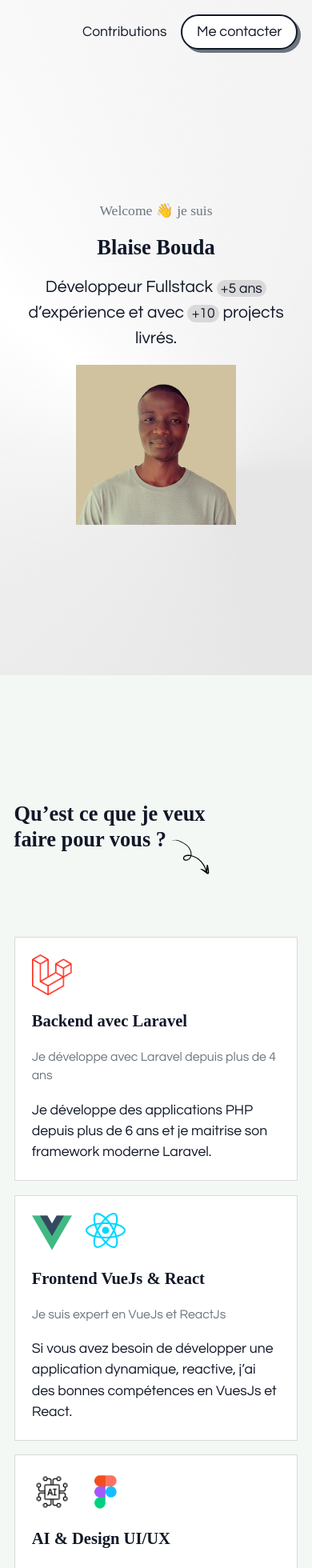
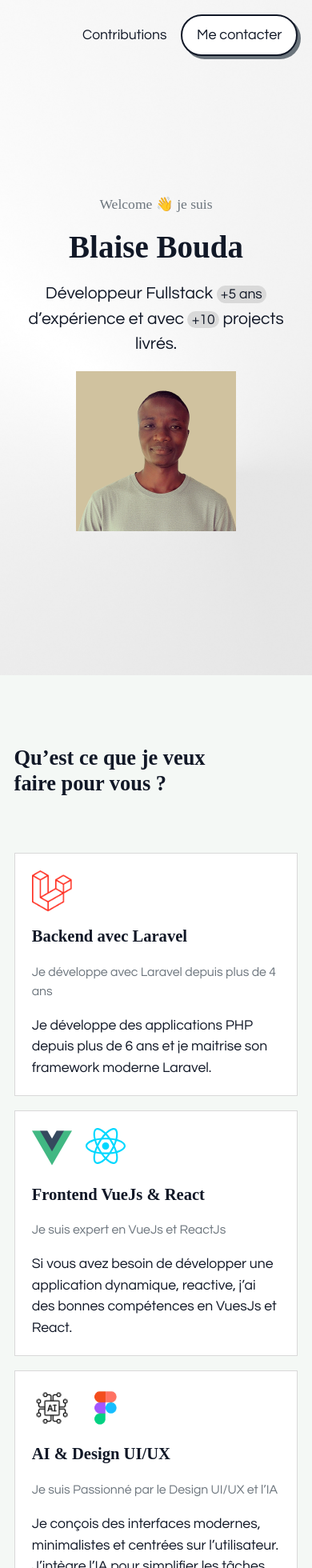
Before and after one commit to BlaiseBouda/dev-portfolio, a React (Vite) app: page / in a window 390 px wide. Shown: the top 1960 px of the page at 80% size. Built offline with nearby package versions, Linux system fonts and the light colour scheme; a web font is replaced by a local one.

Commit message:
refactor: responstive

```diff
--- a/src/App.css
+++ b/src/App.css
@@ -32,6 +32,10 @@ header {
   flex-direction: column;
   align-items: center;
   gap: 1rem;
+}
+
+.hero_container h1 {
+  font-size: clamp(2rem, 10vw, 3rem);
 }
 
 .hero_container .desc {
@@ -194,6 +198,10 @@ footer {
   color: var(--primary-color-700);
 }
 
+.md-hidden {
+  display: none;
+}
+
 @media (width > 768px) {
   .hero_container {
     text-align: left;
@@ -218,4 +226,20 @@ footer {
   .philosophy_container .card {
     padding: 2rem;
   }
+
+  .contributions_container .card {
+    padding: 1.5rem;
+  }
+
+  .space-section {
+    padding-top: 8rem;
+  }
+
+  .top-space {
+    padding-top: 6rem;
+  }
+
+  .md-hidden {
+    display: block;
+  }
 }
--- a/src/components/Reveal.tsx
+++ b/src/components/Reveal.tsx
@@ -9,7 +9,7 @@ interface RevealProps {
 
 export default function Reveal({
   children,
-  threshold = 0.3,
+  threshold = 0.5,
   className = "",
 }: RevealProps) {
   const [isVisible, setIsVisible] = useState(false);
--- a/src/components/SectionTitle.tsx
+++ b/src/components/SectionTitle.tsx
@@ -1,12 +1,18 @@
 import arrow from "../assets/arrow.svg";
 import Reveal from "./Reveal";
 
-export function SectionTitle({ children }: { children: React.ReactNode }) {
+export function SectionTitle({
+  children,
+  className,
+}: {
+  children: React.ReactNode;
+  className?: string;
+}) {
   return (
     <Reveal>
       <h1 className="section-title unbounded">
         {children}
-        <span>
+        <span className={className}>
           <img src={arrow} width={60} height={75} alt="arrow" />
         </span>
       </h1>
--- a/src/index.css
+++ b/src/index.css
@@ -3,6 +3,7 @@
   padding: 0;
   box-sizing: border-box;
   font-family: inherit;
+  color: inherit;
 }
 
 :root {
@@ -117,17 +118,14 @@ main {
   max-width: var(--max-width);
 }
 
-.space-section {
-  padding-top: 8rem;
+.space-section,
+.top-space {
+  padding-top: 4rem;
 }
 
 .section_container {
   display: grid;
   gap: 1rem;
-}
-
-.pt-6 {
-  padding-top: 6rem;
 }
 
 .modal-overlay {
@@ -156,7 +154,7 @@ main {
   opacity: 0.5;
 }
 .modal-body {
-  margin-top: 1rem;
+  padding-top: 2rem;
 }
 
 @keyframes fadeIn {
--- a/src/sections/CallToAction.tsx
+++ b/src/sections/CallToAction.tsx
@@ -15,7 +15,7 @@ export default function CallToAction() {
                 CDD/CDI.
               </p>
             </div>
-            <a href="mailto:issiaka@issiaka.com" className="cta-btn">
+            <a href="mailto:blaisebouda05@gmail.com" className="cta-btn">
               Discutons ensemble
               <span className="arrow">
                 <img src={arrow} width={60} height={75} alt="arrow" />
--- a/src/sections/Contributions.tsx
+++ b/src/sections/Contributions.tsx
@@ -19,7 +19,7 @@ export default function Contributions() {
   return (
     <>
       <Modal isOpen={open} onClose={() => setOpen(false)}>
-        <main>
+        <main id="modal">
           <div className="show_contenair">
             <button
               onClick={() => setOpen(false)}
@@ -41,7 +41,7 @@ export default function Contributions() {
         <SectionTitle>
           Explorez mes top <br /> contributions
         </SectionTitle>
-        <div className="section_container contributions_container pt-6">
+        <div className="section_container contributions_container top-space">
           {contributions.map((contribution, index) => (
             <ContributionCard
               key={index}
@@ -63,8 +63,8 @@ function ContributionCard({
   onShow: (contribution: Contribution) => void;
 }) {
   return (
-    <Card padding="1.5rem" hasHover>
-      <Flex gap="1.5rem" direction="column">
+    <Card padding="1.2rem" hasHover>
+      <Flex gap="1.2rem" direction="column">
         <img src={contribution.cover} alt="screenshot" />
         <h3 className="unbounded">{contribution.title}</h3>
         <Flex gap=".5rem" direction="column">
@@ -161,17 +161,17 @@ function NavigationContribution({
     <Flex wrap between>
       {prev && (
         <Flex direction="column" gap=".2rem">
-          <button className="btn-link" onClick={() => onShow(prev)}>
+          <a href="#modal" className="btn-link" onClick={() => onShow(prev)}>
             Projet précédent
-          </button>
+          </a>
           <h4 className="unbounded">{prev.title}</h4>
         </Flex>
       )}
       {next && (
         <Flex direction="column" gap=".2rem">
-          <button className="btn-link" onClick={() => onShow(next)}>
+          <a href="#modal" className="btn-link" onClick={() => onShow(next)}>
             Projet suivant
-          </button>
+          </a>
           <h4 className="unbounded">{next.title}</h4>
         </Flex>
       )}
--- a/src/sections/Footer.tsx
+++ b/src/sections/Footer.tsx
@@ -8,7 +8,9 @@ export default function Footer() {
       <footer className="text-gray">
         <div className="footer_container">
           <div className="media_link">
-            <Linkedin />
+            <a href="https://linkedin.com/in/blaisebouda">
+              <Linkedin />
+            </a>
             <Facebook />
           </div>
           <div>
--- a/src/sections/Hero.tsx
+++ b/src/sections/Hero.tsx
@@ -11,7 +11,9 @@ export default function Hero() {
           <a className="btn-link" href="#contributions">
             Contributions
           </a>
-          <button className="cta-btn">Me contacter</button>
+          <a href="#call-to-action" className="cta-btn">
+            Me contacter
+          </a>
         </Flex>
       </header>
 
--- a/src/sections/Philosophy.tsx
+++ b/src/sections/Philosophy.tsx
@@ -34,7 +34,7 @@ export default function Philosophy() {
       <SectionTitle>
         Ma philosophie <br /> de travail
       </SectionTitle>
-      <div className="section_container philosophy_container pt-6">
+      <div className="section_container philosophy_container top-space">
         {philosophies.map((philosophy, index) => (
           <CardPhilosophy key={index} {...philosophy} />
         ))}
--- a/src/sections/Services.tsx
+++ b/src/sections/Services.tsx
@@ -47,10 +47,10 @@ const services: Service[] = [
 export default function Services() {
   return (
     <section id="services" className="space-section">
-      <SectionTitle>
+      <SectionTitle className="md-hidden">
         Qu’est ce que je veux <br /> faire pour vous ?
       </SectionTitle>
-      <div className="section_container services_container pt-6">
+      <div className="section_container services_container top-space">
         {services.map((service, index) => (
           <ServiceCard key={index} {...service} />
         ))}
--- a/vite.config.ts
+++ b/vite.config.ts
@@ -4,5 +4,5 @@ import react from "@vitejs/plugin-react";
 // https://vite.dev/config/
 export default defineConfig({
   plugins: [react()],
-  base: "/portfolio/",
+  base: "/portfolio",
 });
```
